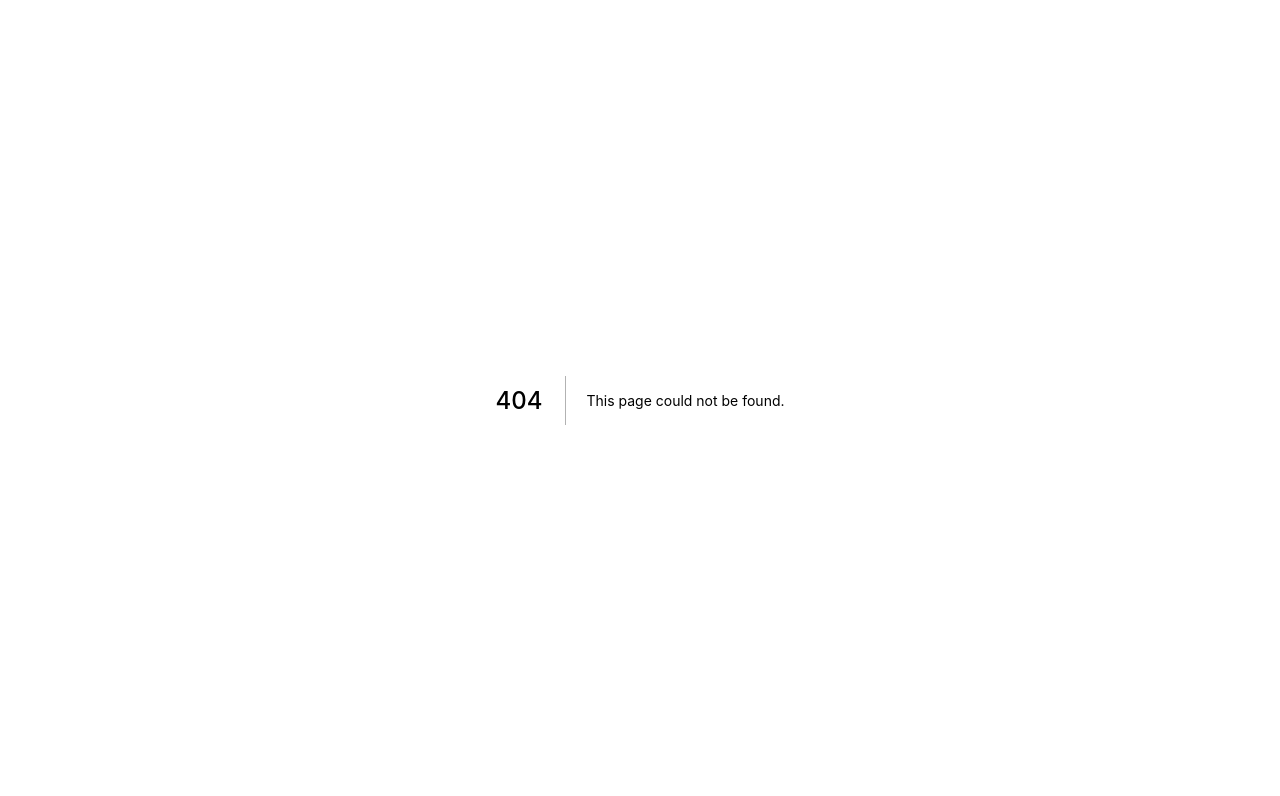
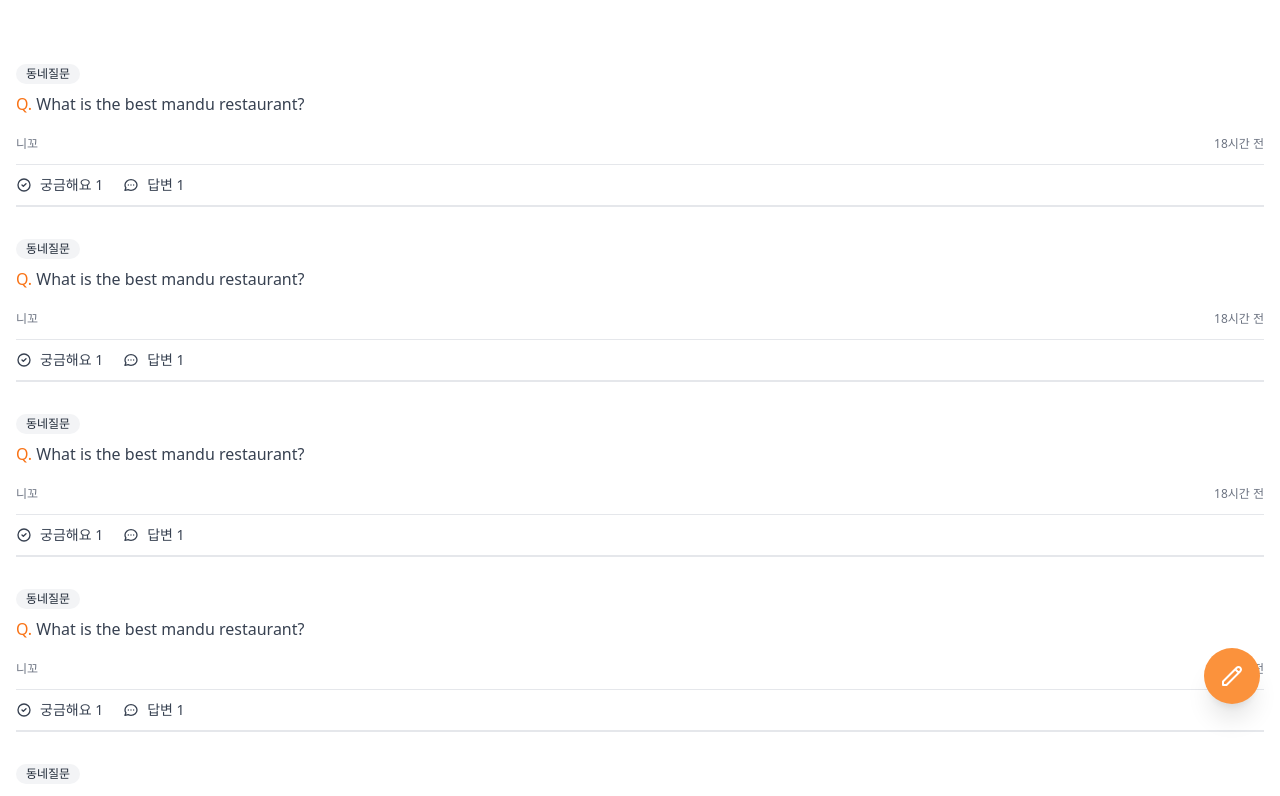
Before and after one commit to 20jun/carrot-market, a Next.js app: page /community in a window 1280 px wide. Before the commit this address had no page. Shown: the top 796 px of the page. Built offline with nearby package versions, Linux system fonts and the light colour scheme.

Commit message:
#5.8 Chats

```diff
--- /dev/null
+++ b/pages/chats.tsx
@@ -0,0 +1,24 @@
+import type { NextPage } from "next";
+
+const Chats: NextPage = () => {
+  return (
+    <div className="divide-y-[1px] py-10 ">
+      {[1, 2, 3, 4, 5, 6].map((_, i) => (
+        <div
+          key={i}
+          className=" flex cursor-pointer items-center space-x-3 px-4  py-3 "
+        >
+          <div className="h-10 w-10 rounded-full bg-slate-300" />
+          <div>
+            <p className="  text-gray-700">Steve Jebs</p>
+            <p className="text-sm text-gray-500">
+              See you tomoroow in the corner at 2pm!
+            </p>
+          </div>
+        </div>
+      ))}
+    </div>
+  );
+};
+
+export default Chats;
--- /dev/null
+++ b/pages/community/[id].tsx
@@ -0,0 +1,88 @@
+import type { NextPage } from "next";
+
+const CommunityPostDetail: NextPage = () => {
+  return (
+    <div>
+      <span className="my-3 ml-4 inline-flex items-center rounded-full bg-gray-100 px-2.5 py-0.5 text-xs font-medium text-gray-800">
+        동네질문
+      </span>
+      <div className="mb-3 flex cursor-pointer items-center space-x-3  border-b px-4 pb-3">
+        <div className="h-10 w-10 rounded-full bg-slate-300" />
+        <div>
+          <p className="text-sm font-medium text-gray-700">Steve Jebs</p>
+          <p className="text-xs font-medium text-gray-500">
+            View profile &rarr;
+          </p>
+        </div>
+      </div>
+      <div>
+        <div className="mt-2 px-4 text-gray-700">
+          <span className="font-medium text-orange-500">Q.</span> What is the
+          best mandu restaurant?
+        </div>
+        <div className="mt-3 flex w-full space-x-5 border-t border-b-[2px] px-4 py-2.5  text-gray-700">
+          <span className="flex items-center space-x-2 text-sm">
+            <svg
+              className="h-4 w-4"
+              fill="none"
+              stroke="currentColor"
+              viewBox="0 0 24 24"
+              xmlns="http://www.w3.org/2000/svg"
+            >
+              <path
+                strokeLinecap="round"
+                strokeLinejoin="round"
+                strokeWidth="2"
+                d="M9 12l2 2 4-4m6 2a9 9 0 11-18 0 9 9 0 0118 0z"
+              ></path>
+            </svg>
+            <span>궁금해요 1</span>
+          </span>
+          <span className="flex items-center space-x-2 text-sm">
+            <svg
+              className="h-4 w-4"
+              fill="none"
+              stroke="currentColor"
+              viewBox="0 0 24 24"
+              xmlns="http://www.w3.org/2000/svg"
+            >
+              <path
+                strokeLinecap="round"
+                strokeLinejoin="round"
+                strokeWidth="2"
+                d="M8 12h.01M12 12h.01M16 12h.01M21 12c0 4.418-4.03 8-9 8a9.863 9.863 0 01-4.255-.949L3 20l1.395-3.72C3.512 15.042 3 13.574 3 12c0-4.418 4.03-8 9-8s9 3.582 9 8z"
+              ></path>
+            </svg>
+            <span>답변 1</span>
+          </span>
+        </div>
+      </div>
+      <div className="my-5 space-y-5 px-4">
+        <div className="flex items-start space-x-3">
+          <div className="h-8 w-8 rounded-full bg-slate-200" />
+          <div>
+            <span className="block text-sm font-medium text-gray-700">
+              Steve Jebs
+            </span>
+            <span className="block text-xs text-gray-500 ">2시간 전</span>
+            <p className="mt-2 text-gray-700">
+              The best mandu restaurant is the one next to my house.
+            </p>
+          </div>
+        </div>
+      </div>
+      <div className="px-4">
+        <textarea
+          className="mt-1 w-full rounded-md border-gray-300 shadow-sm focus:border-orange-500 focus:ring-orange-500 "
+          rows={4}
+          placeholder="Answer this question!"
+        />
+        <button className="mt-2 w-full rounded-md border border-transparent bg-orange-500 py-2 px-4 text-sm font-medium text-white shadow-sm hover:bg-orange-600 focus:outline-none focus:ring-2 focus:ring-orange-500 focus:ring-offset-2 ">
+          Reply
+        </button>
+      </div>
+    </div>
+  );
+};
+
+export default CommunityPostDetail;
--- /dev/null
+++ b/pages/community/index.tsx
@@ -0,0 +1,77 @@
+import type { NextPage } from "next";
+
+const Community: NextPage = () => {
+  return (
+    <div className="space-y-8 py-16 px-4">
+      {[1, 2, 3, 4, 5, 6].map((_, i) => (
+        <div key={i} className="flex cursor-pointer flex-col items-start">
+          <span className="flex items-center rounded-full bg-gray-100 px-2.5 py-0.5 text-xs font-medium text-gray-800">
+            동네질문
+          </span>
+          <div className="mt-2 text-gray-700">
+            <span className="font-medium text-orange-500">Q.</span> What is the
+            best mandu restaurant?
+          </div>
+          <div className="mt-5 flex w-full items-center justify-between text-xs font-medium text-gray-500">
+            <span>니꼬</span>
+            <span>18시간 전</span>
+          </div>
+          <div className="mt-3 flex w-full space-x-5 border-t border-b-[2px] py-2.5 text-gray-700">
+            <span className="flex items-center space-x-2 text-sm">
+              <svg
+                className="h-4 w-4"
+                fill="none"
+                stroke="currentColor"
+                viewBox="0 0 24 24"
+                xmlns="http://www.w3.org/2000/svg"
+              >
+                <path
+                  strokeLinecap="round"
+                  strokeLinejoin="round"
+                  strokeWidth="2"
+                  d="M9 12l2 2 4-4m6 2a9 9 0 11-18 0 9 9 0 0118 0z"
+                ></path>
+              </svg>
+              <span>궁금해요 1</span>
+            </span>
+            <span className="flex items-center space-x-2 text-sm">
+              <svg
+                className="h-4 w-4"
+                fill="none"
+                stroke="currentColor"
+                viewBox="0 0 24 24"
+                xmlns="http://www.w3.org/2000/svg"
+              >
+                <path
+                  strokeLinecap="round"
+                  strokeLinejoin="round"
+                  strokeWidth="2"
+                  d="M8 12h.01M12 12h.01M16 12h.01M21 12c0 4.418-4.03 8-9 8a9.863 9.863 0 01-4.255-.949L3 20l1.395-3.72C3.512 15.042 3 13.574 3 12c0-4.418 4.03-8 9-8s9 3.582 9 8z"
+                ></path>
+              </svg>
+              <span>답변 1</span>
+            </span>
+          </div>
+        </div>
+      ))}
+      <button className="fixed bottom-24 right-5 cursor-pointer rounded-full bg-orange-400 p-4 text-white shadow-xl transition-colors hover:bg-orange-500">
+        <svg
+          className="h-6 w-6"
+          fill="none"
+          stroke="currentColor"
+          viewBox="0 0 24 24"
+          xmlns="http://www.w3.org/2000/svg"
+        >
+          <path
+            strokeLinecap="round"
+            strokeLinejoin="round"
+            strokeWidth="2"
+            d="M15.232 5.232l3.536 3.536m-2.036-5.036a2.5 2.5 0 113.536 3.536L6.5 21.036H3v-3.572L16.732 3.732z"
+          ></path>
+        </svg>
+      </button>
+    </div>
+  );
+};
+
+export default Community;
--- /dev/null
+++ b/pages/community/write.tsx
@@ -0,0 +1,18 @@
+import type { NextPage } from "next";
+
+const Write: NextPage = () => {
+  return (
+    <form className="px-4 py-10">
+      <textarea
+        className="mt-1 w-full rounded-md border-gray-300 shadow-sm focus:border-orange-500 focus:ring-orange-500 "
+        rows={4}
+        placeholder="Ask a question!"
+      />
+      <button className="mt-2 w-full rounded-md border border-transparent bg-orange-500 py-2 px-4 text-sm font-medium text-white shadow-sm hover:bg-orange-600 focus:outline-none focus:ring-2 focus:ring-orange-500 focus:ring-offset-2 ">
+        Submit
+      </button>
+    </form>
+  );
+};
+
+export default Write;
--- a/pages/items/upload.tsx
+++ b/pages/items/upload.tsx
@@ -61,5 +61,5 @@
     </div>
   );
 };
-// 월요일 늦게일어나서 망함
+
 export default Upload;
```
